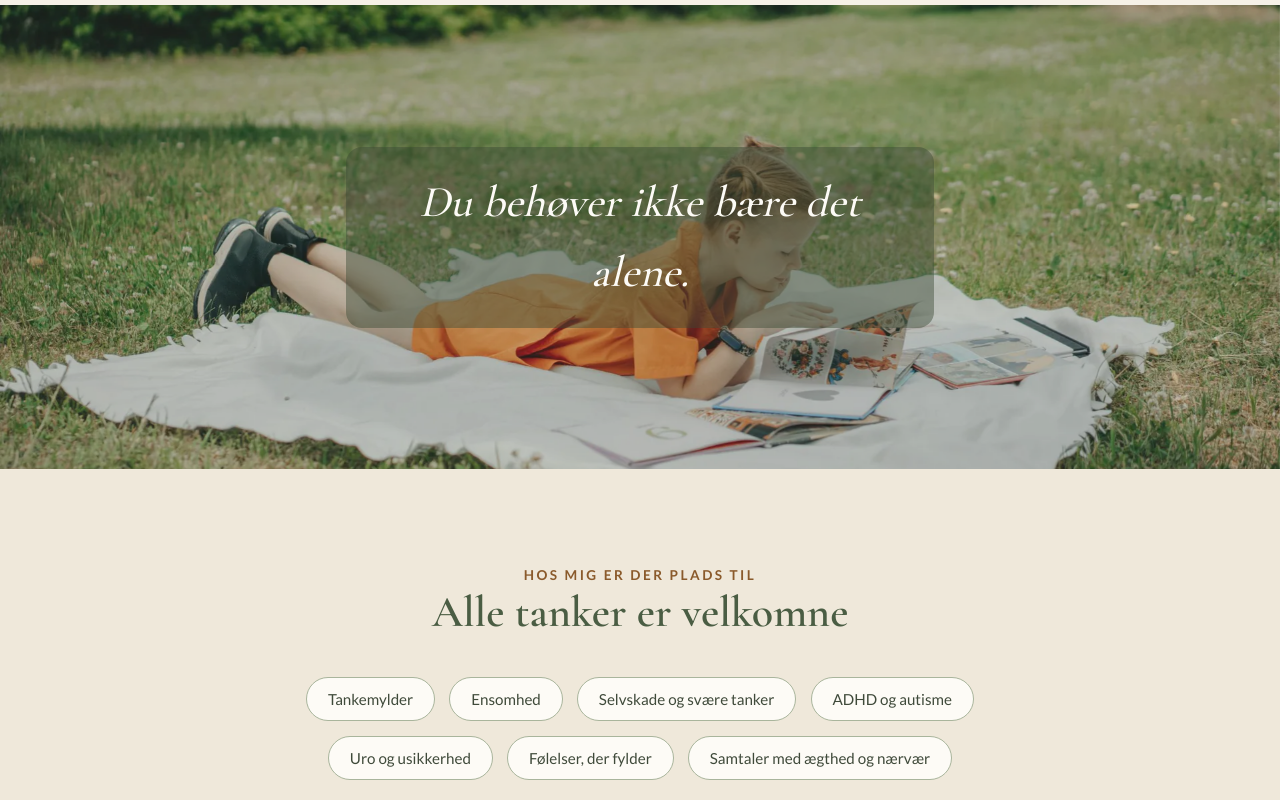
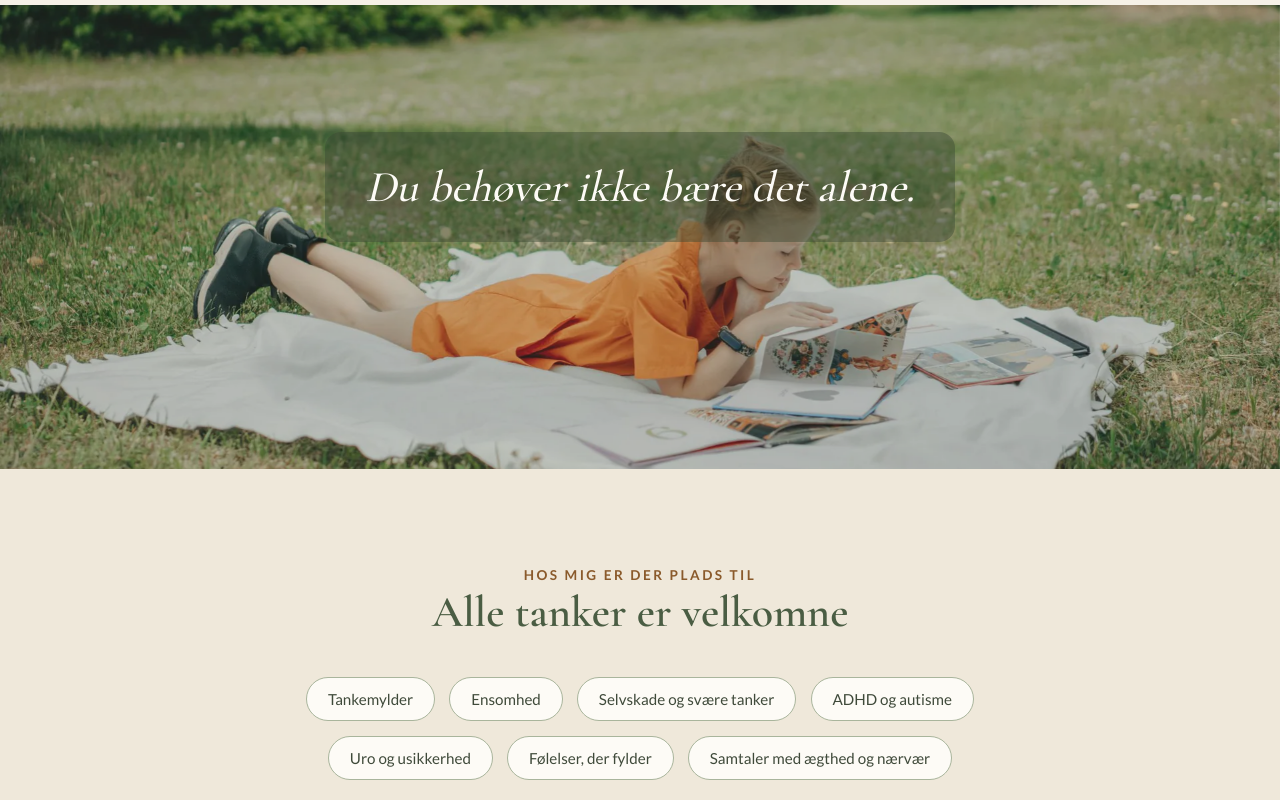
Before and after one commit to cocodedk/ro-i-tankerne, a React (Vite) app: page / in a window 1280 px wide. Shown: the part 1640-2440 px from the top of the page. Built offline with nearby package versions, Linux system fonts and the light colour scheme.

Commit message:
style: keep first divider slogan on one line and lift slogans clear of subjects

```diff
--- a/src/components/ParallaxDivider.module.css
+++ b/src/components/ParallaxDivider.module.css
@@ -32,5 +32,6 @@
   padding: 1.25rem clamp(1.5rem, 5vw, 2.5rem);
   margin-inline: 1rem;
   text-shadow: 0 2px 28px rgba(38, 51, 34, 0.45);
-  max-width: 28ch;
+  max-width: 34ch;
+  transform: translateY(-50px);
 }
```
